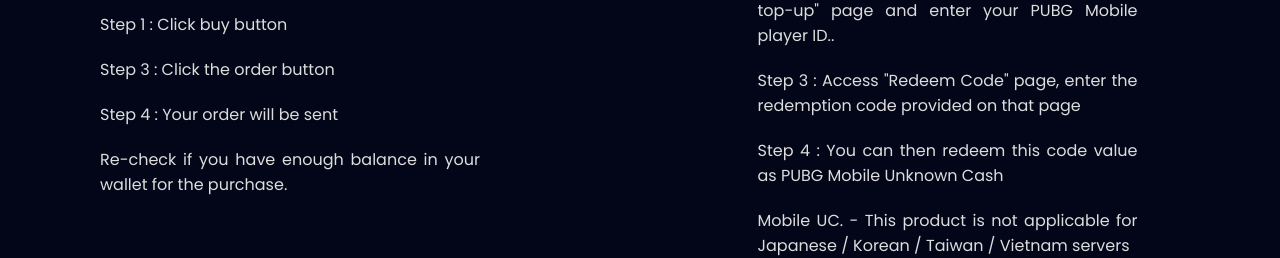
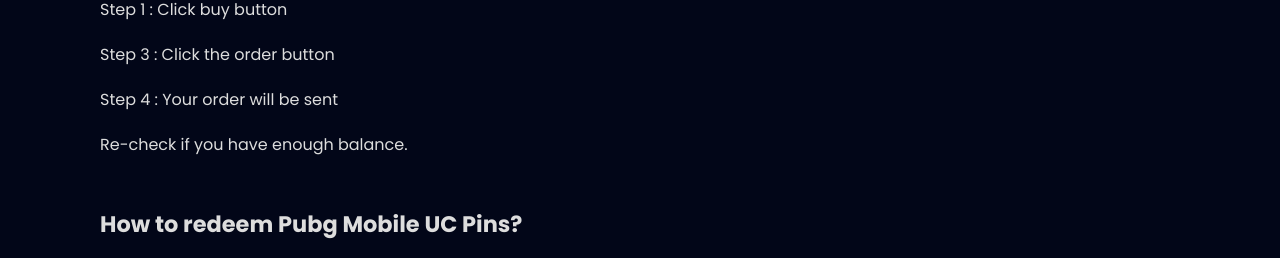
Before and after one commit to sanushshakya/topUp, a React (Vite) app in the folder frontend/topUp/: page /productdetail/1 in a window 1280 px wide. Shown: the part 658-916 px from the top of the page. Built offline with nearby package versions, Linux system fonts and the light colour scheme; no server answers.

Commit message:
product detail design resize

```diff
--- a/frontend/topUp/src/App.scss
+++ b/frontend/topUp/src/App.scss
@@ -1,7 +1,8 @@
 @import url('https://fonts.googleapis.com/css2?family=Poppins:wght@300;400;500;700&display=swap');
+
 *{
-    margin: 0;
-    padding: 0;
+    margin: 0px;
+    padding: 0px;
     background-color: #020618;
     color: #ddd;
     font-family: 'Poppins', sans-serif;
--- a/frontend/topUp/src/components/Navbar/Navbar.scss
+++ b/frontend/topUp/src/components/Navbar/Navbar.scss
@@ -15,7 +15,7 @@
                 text-align: center;
                 img{
                     width: auto;
-                    height: 50px;
+                    height: 35px;
                     object-fit: cover;
                 }
                 h3{
@@ -40,7 +40,7 @@
             z-index: 999;
             overflow-y: scroll;
             font-size: 1.2rem;
-            padding-bottom: 50px;
+            padding-bottom: 100px;
             .search-form-mobile{
                 border-radius: 10px;
                 height: 2.5rem;
--- a/frontend/topUp/src/pages/ProductDetail/ProductDetail.jsx
+++ b/frontend/topUp/src/pages/ProductDetail/ProductDetail.jsx
@@ -94,10 +94,7 @@
               <span>Step 1 : Click buy button</span>
               <span>Step 3 : Click the order button</span>
               <span>Step 4 : Your order will be sent</span>
-              <span>
-                Re-check if you have enough balance in your wallet for the
-                purchase.
-              </span>
+              <span>Re-check if you have enough balance.</span>
             </span>
           </div>
           <div className="right">
--- a/frontend/topUp/src/pages/ProductDetail/ProductDetail.scss
+++ b/frontend/topUp/src/pages/ProductDetail/ProductDetail.scss
@@ -63,7 +63,6 @@
                 text-align: justify;
                 gap: 20px;
                 span{
-                    width: 380px;
                     font-size: 1rem;
                     font-size: 300;
                 }
```
